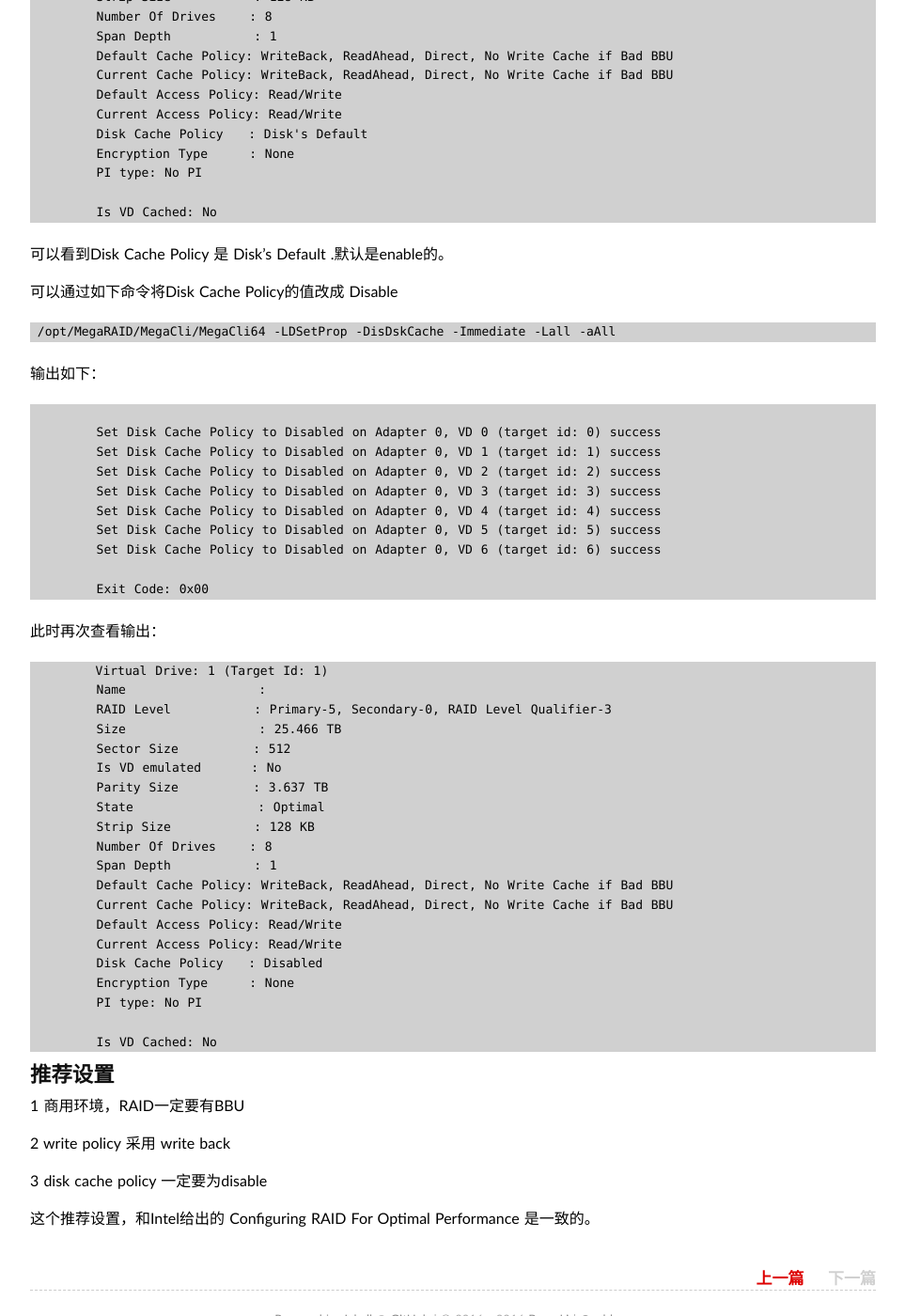
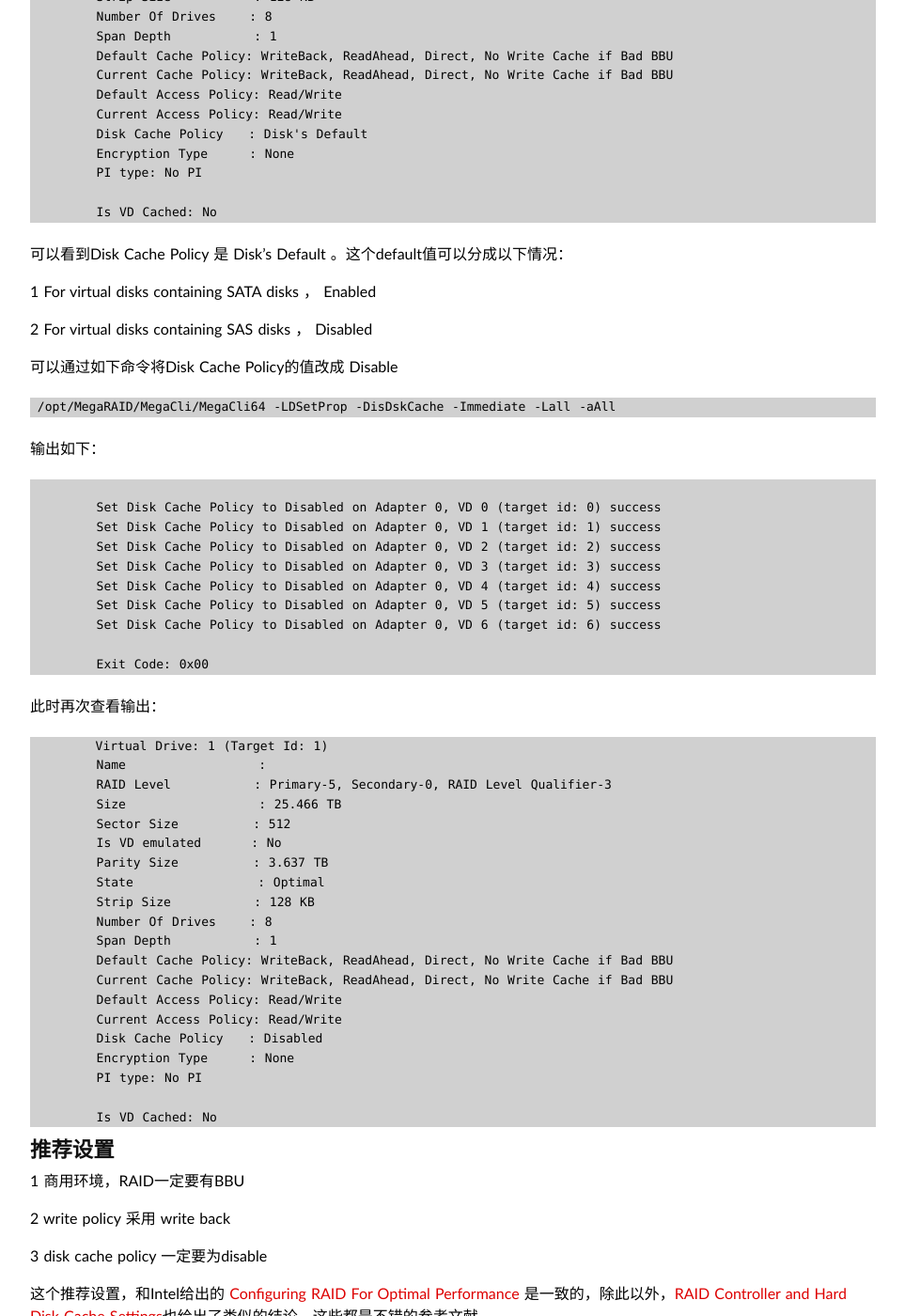
Before and after one commit to Bean-Li/Bean-Li.github.io, a Jekyll site: the page built from _posts/2016-03-15-disk-cache-policy.md, in a window 1280 px wide and 1400 px high, scrolled down 1092 px. Shown: the whole window at 94% size, without its empty margins (158-1121 px from the left). Built offline with Jekyll 4.4.1, drawn with Linux system fonts in a browser that asks for light colours; some web fonts are replaced; some of the changed text lies outside the part shown.

Commit message:
FIX add reference for disk cache policy

````diff
--- a/_posts/2016-03-15-disk-cache-policy.md
+++ b/_posts/2016-03-15-disk-cache-policy.md
@@ -72,7 +72,11 @@ excerpt: disk cache policy会严重影响到数据的安全，尤其是可能有
         Is VD Cached: No
 ```
 
-可以看到Disk Cache Policy 是 Disk's Default .默认是enable的。
+可以看到Disk Cache Policy 是 Disk's Default 。这个default值可以分成以下情况：
+
+1 For virtual disks containing SATA disks ， Enabled
+
+2 For virtual disks containing SAS disks ，  Disabled
 
 可以通过如下命令将Disk Cache Policy的值改成 Disable
 
@@ -127,4 +131,4 @@ excerpt: disk cache policy会严重影响到数据的安全，尤其是可能有
 
 3 disk cache policy 一定要为disable
 
-这个推荐设置，和Intel给出的 Configuring  RAID For Optimal Performance 是一致的。
+这个推荐设置，和Intel给出的 [Configuring  RAID For Optimal Performance](http://download.intel.com/support/motherboards/server/sb/configuring_raid_for_optimal_perfromance_11.pdf) 是一致的，除此以外，[RAID Controller and Hard Disk Cache Settings](https://www.thomas-krenn.com/en/wiki/RAID_Controller_and_Hard_Disk_Cache_Settings)也给出了类似的结论。这些都是不错的参考文献。
````
